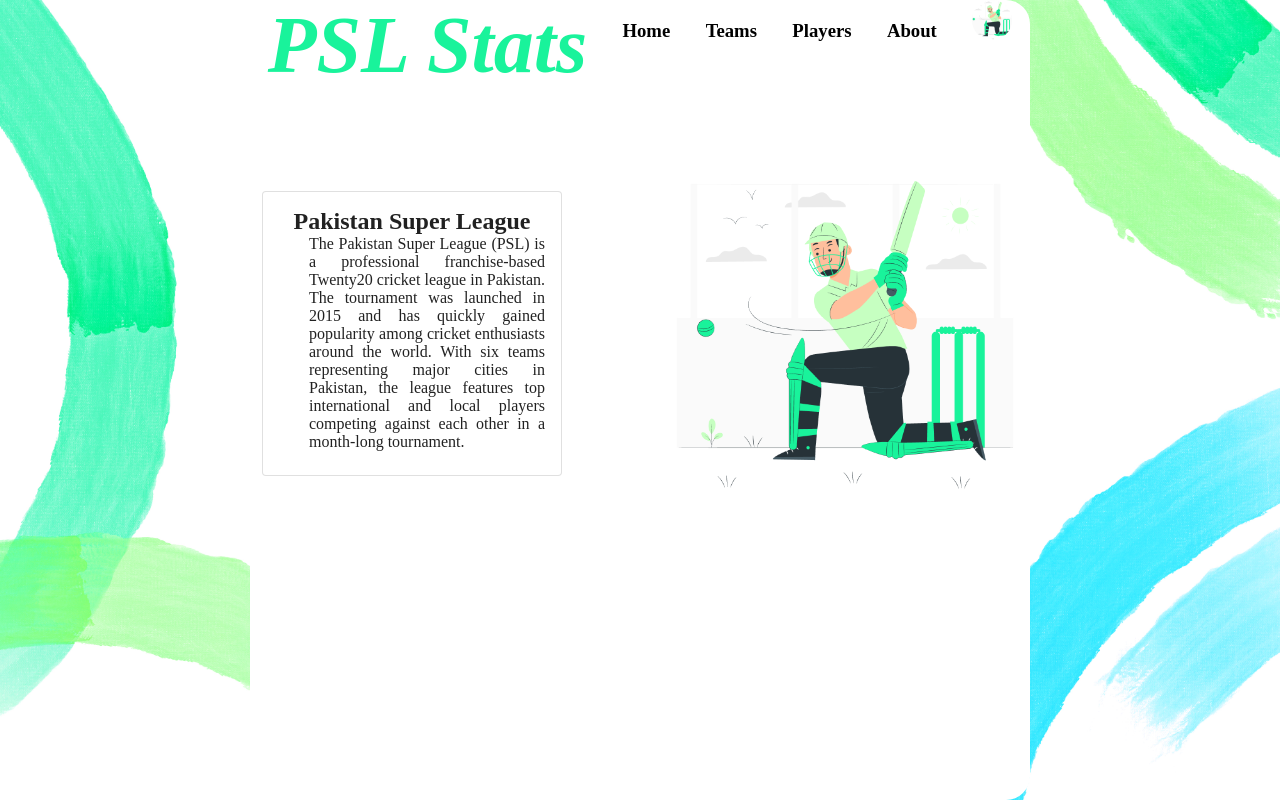
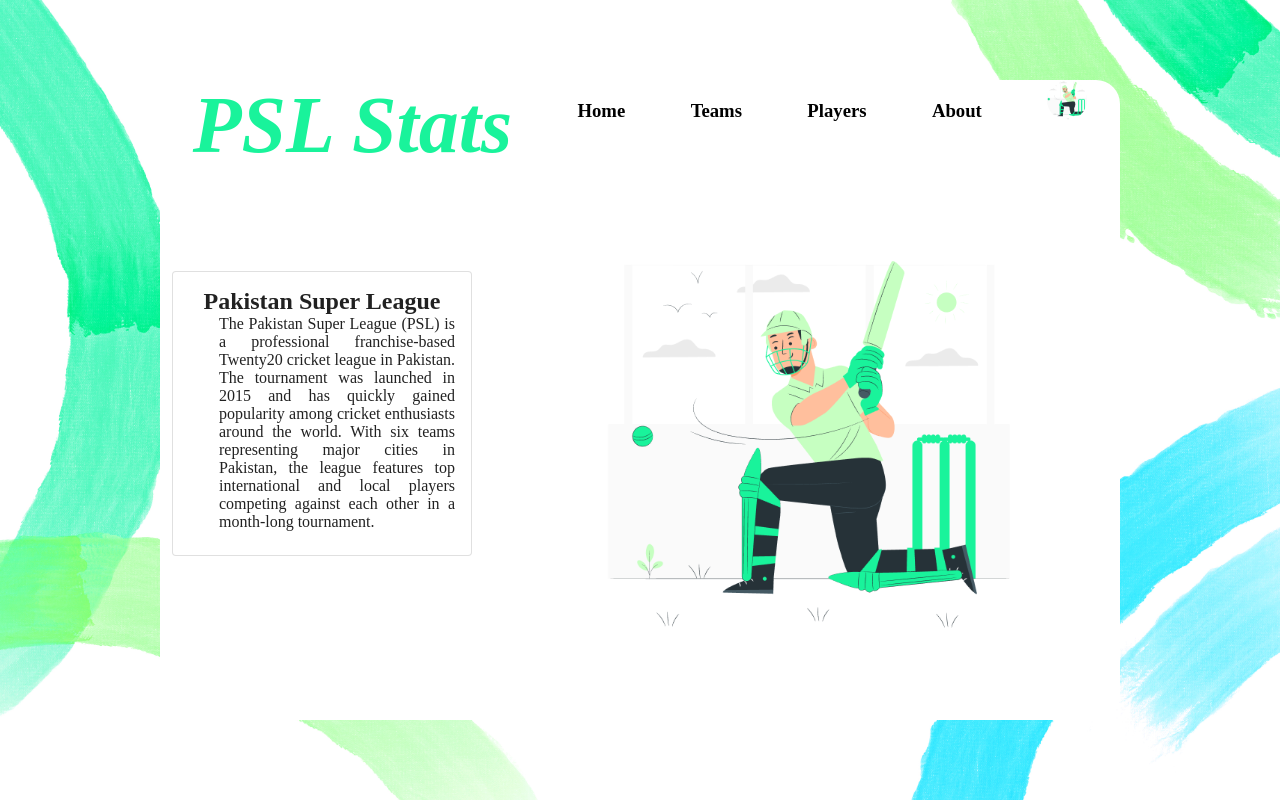
Before and after one commit to zubair15121716/psl-stat, a React (Vite) app: page /home in a window 1280 px wide. Built offline with nearby package versions, Linux system fonts and the light colour scheme; a web font is replaced by a local one.

Commit message:
Changed Width

```diff
--- a/src/index.css
+++ b/src/index.css
@@ -39,9 +39,7 @@
   justify-content: center;
   flex-direction: row;
   font-family: "Montserrat";
-
   background-blend-mode: darken;
-
 }
 h1{
   font-size: 5rem;
@@ -90,8 +88,8 @@
 .homep{
   background-color: #fff;
   z-index: 2;
-  width: 780px;
-  height: 100vh;
+  width: 75vw;
+  height: 80vh;
   display: flex;
   font-family: "Montserrat";
   border-radius: 24px;
```
Also changed, not shown: 1 other file (tests, documents, lock files or other folders).
